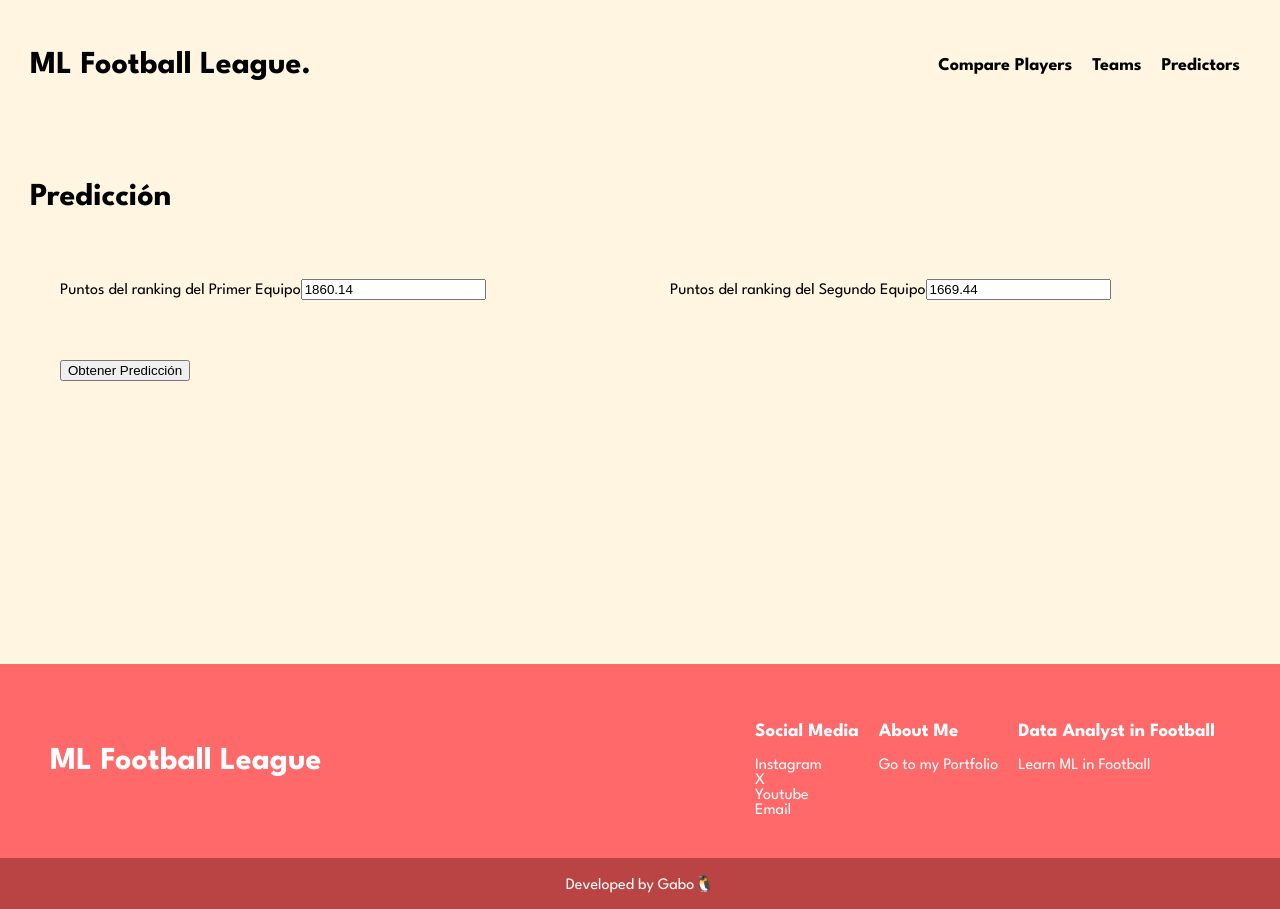
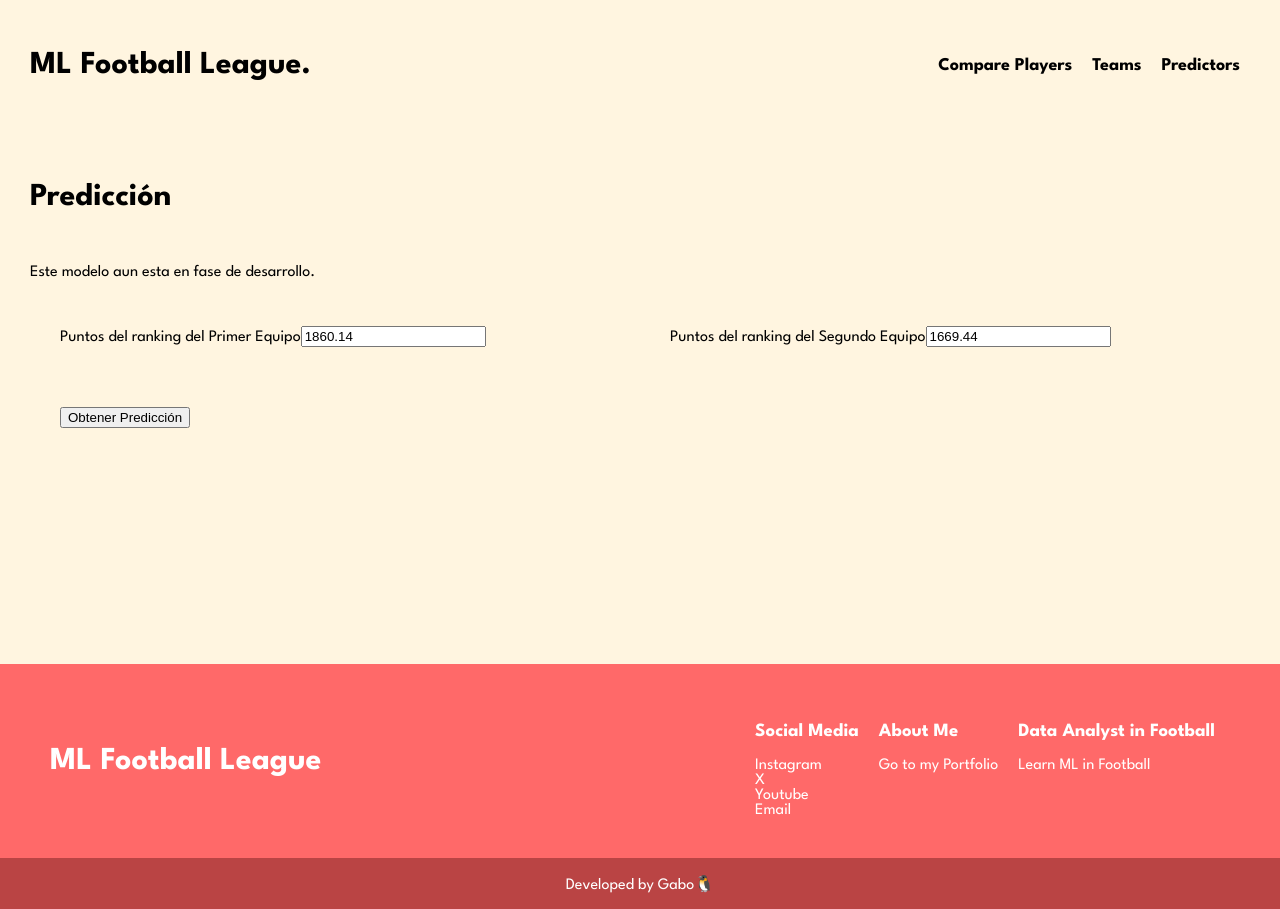
Before and after one commit to Gab1nh0/football-ml-league-brr, a Next.js app: page /predictor in a window 1280 px wide. Built offline with nearby package versions, Linux system fonts and the light colour scheme.

Commit message:
advertencia del modelo de ml

```diff
--- a/src/app/predictor/page.tsx
+++ b/src/app/predictor/page.tsx
@@ -41,6 +41,7 @@ export default function Predictor() {
         <>
       <div className={styles.section}>
       <h1>Predicción</h1><br />
+      <p>Este modelo aun esta en fase de desarrollo.</p>
       <form className={styles.form} onSubmit={(e) => { e.preventDefault(); handlePredict();}}>
 
         <div className={styles.label}>
```
